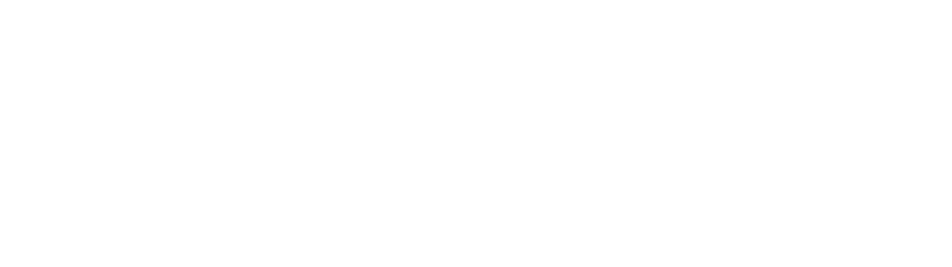
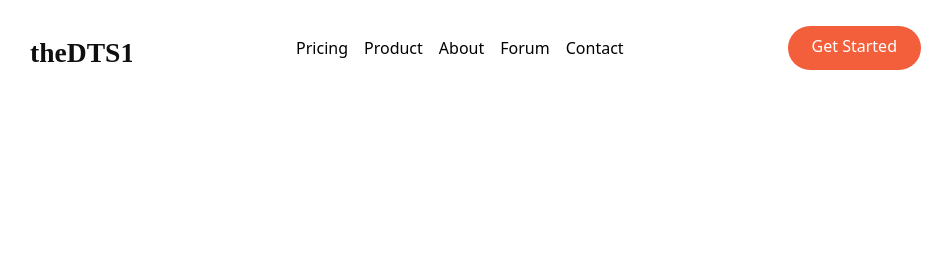
Before and after one commit to failnot3/tailwind-demo-landing-page, a website: page index.html in a window 1280 px wide. Shown: the whole page, without its empty margins (183-1135 px from the left). Drawn offline with Linux system fonts and the light colour scheme.

Commit message:
big changes

```diff
--- a/index.html
+++ b/index.html
@@ -9,6 +9,41 @@
   </head>
   <body>
     <!-- Navigation bar -->
-    <nav class="relative container"></nav>
+    <nav class="relative container mx-auto p-6">
+      <!--Flex container -->
+      <div class="flex items-center justify-between">
+        <div class="pt-2">
+          <img src="img/logo.svg" alt="company logo" class="object-scale-down" />
+        </div>
+        <div class="hidden space-x-4 md:flex">
+          <a href="#" class="hover:text-darkGrayishBlue">Pricing</a>
+          <a href="#" class="hover:text-darkGrayishBlue">Product</a>
+          <a href="#" class="hover:text-darkGrayishBlue">About</a>
+          <a href="#" class="hover:text-darkGrayishBlue">Forum</a>
+          <a href="#" class="hover:text-darkGrayishBlue">Contact</a>
+        </div>
+        <!--Button-->
+        <a
+          href="#"
+          class="hidden p-3 px-6 pt-2 text-white bg-brightRed rounded-full baseline hover:bg-brightRedLight md:block"
+          >Get Started</a
+        >
+        <!-- Hamburger Icon -->
+        <button id="menu-btn" class="block hamburger md:hidden focus:outline-none">
+          <span class="hamburger-top"></span>
+          <span class="hamburger-middle"></span>
+          <span class="hamburger-bottom"></span>
+        </button>
+      </div>
+    </nav>
+    <!--Section-->
+    <section id="sec">
+      <div
+        class="container flex flex-col-reverse md:flex-row items-center px-6 mx-auto mt-10 space-y-0 md:space-y-0"
+      >
+        <div class="flex flex-col mb-32 space-y-12"></div>
+        <div></div>
+      </div>
+    </section>
   </body>
 </html>
```
Also changed, not shown: css/main.css, img/logo.svg (added).
